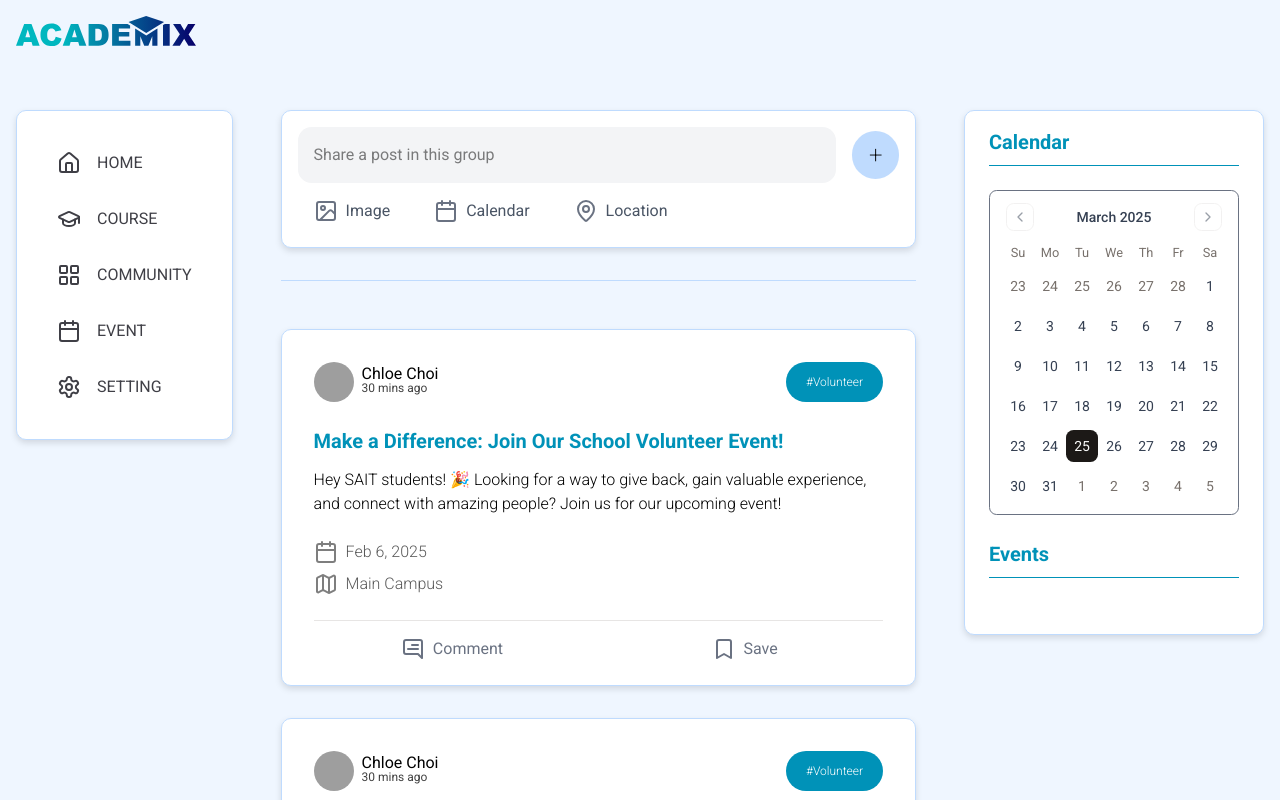
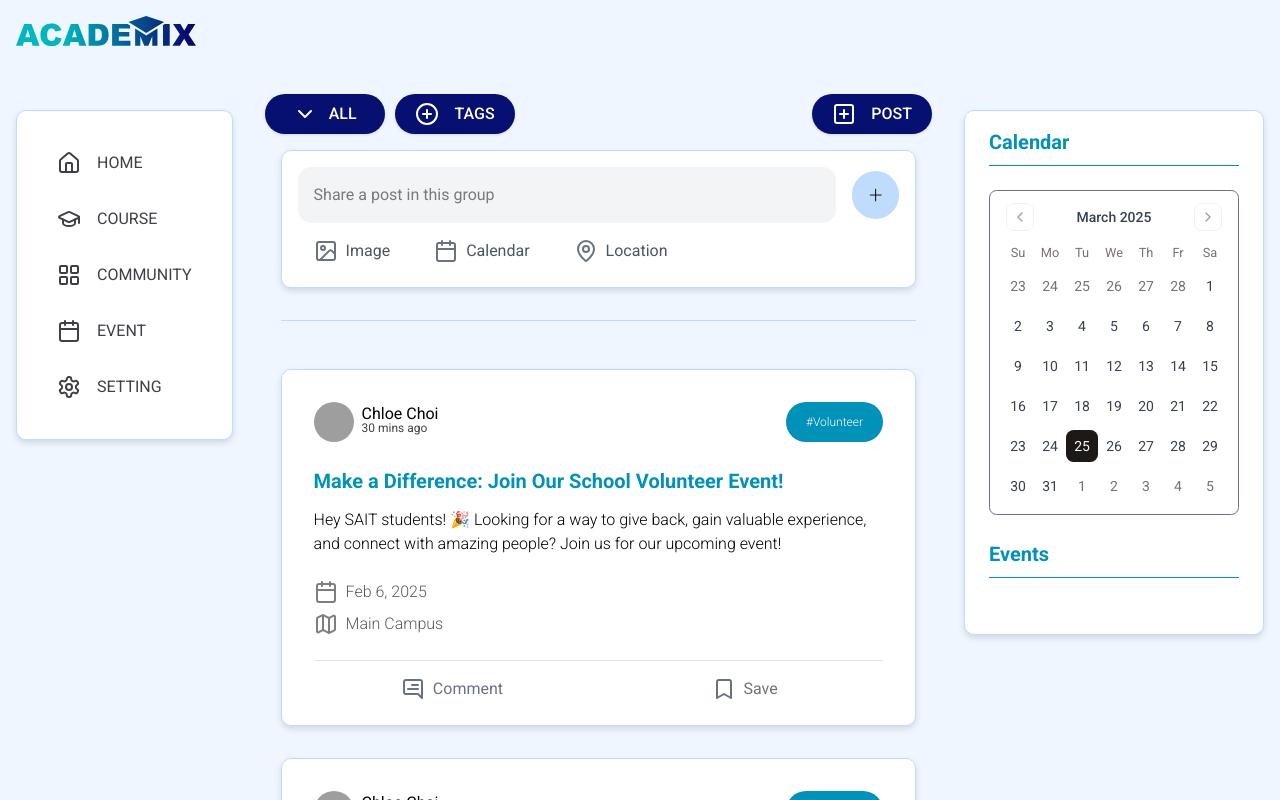
Before and after one commit to NeilMD/react-school-board, a React app in the folder frontend/: page /home in a window 1280 px wide. Shown: the top 800 px of the page. Built offline with nearby package versions, Linux system fonts and the light colour scheme; grey boxes are pictures that could not be loaded; the HTML template or start-up script is replaced by a standard one.

Commit message:
Made button components
Made dropdown button, tag button and post button. The post button does not have functionality, but the others have some functionality. There are some alignment issues I couldnt get to work.

```diff
--- a/frontend/src/pages/home/Home.jsx
+++ b/frontend/src/pages/home/Home.jsx
@@ -5,6 +5,7 @@ import NavHeader from "./components/navheader";
 import CalendarSideBar from "./components/calendarsidebar";
 import { SharePost } from "@/pages/home/components/sharepost";
 import { Separator } from "@/components/ui/separator";
+import {AddPostButton, DropdownButton, SearchableTagInput } from "@/pages/home/components/buttons";
 
 function Home() {
   return (
@@ -17,6 +18,13 @@ function Home() {
           <Sidebar />
         </div>
         <div className="flex basis-8/10 flex-col">
+          <div className="flex justify-between">
+            <div className="flex items-center gap-[10px]">
+              <DropdownButton className="ml-[10px]" /> {/* Spacing not correct, needs alignment  */}
+              <SearchableTagInput />
+            </div>
+            <AddPostButton></AddPostButton>
+          </div>
           <SharePost></SharePost>
           <Separator className="mx-4 mt-4 mb-8 w-[unset] bg-(--academix-blue)" />
           <Post />
--- /dev/null
+++ b/frontend/src/pages/home/components/buttons.jsx
@@ -0,0 +1,141 @@
+import { useState } from "react";
+import { ChevronDown, PlusCircle, Search, X, Square, CheckSquare, PlusSquare } from "lucide-react";
+import { Popover, PopoverTrigger, PopoverContent } from "@/components/ui/popover";
+
+
+export function DropdownButton() {
+  const [selected, setSelected] = useState("ALL");
+  const options = ["New", "Hot", "Best"];
+
+  return (
+    <Popover>
+      <PopoverTrigger asChild>
+        <button
+          className="flex items-center justify-between w-[120px] h-[40px] px-7 bg-[#061071] rounded-[20px] text-[#ffffff] font-medium shadow-sm"
+        >
+          <ChevronDown className="w-6 h-6 text-[#ffffff]" />
+          {selected}
+        </button>
+      </PopoverTrigger>
+      <PopoverContent
+        align="start"
+        className="w-[120px] h-[150px] bg-white shadow-md rounded-[15px] overflow-hidden border-none p-0"
+
+      >
+        {options.map((option) => (
+          <div
+            key={option}
+            onClick={() => setSelected(option)}
+            className="w-full h-[50px] flex items-center justify-center cursor-pointer hover:bg-[#DCEBFF] text-[#000000]"
+          >
+            {option}
+          </div>
+        ))}
+      </PopoverContent>
+    </Popover>
+  );
+}
+
+export function SearchableTagInput() {
+    const [searchTerm, setSearchTerm] = useState("");
+    const [tags, setTags] = useState([]);
+    const [selectedTags, setSelectedTags] = useState(new Set());
+
+    // ✅ Corrected handleAddTag to accept `e`
+    const handleAddTag = (e) => {
+        e.preventDefault(); // Prevents page refresh
+        if (searchTerm.trim() !== "" && !tags.includes(searchTerm)) {
+            setTags([...tags, searchTerm.trim()]);
+            setSearchTerm("");
+        }
+    };
+
+    const toggleSelectTag = (tag) => {
+        const newSelectedTags = new Set(selectedTags);
+        if (newSelectedTags.has(tag)) {
+            newSelectedTags.delete(tag);
+        } else {
+            newSelectedTags.add(tag);
+        }
+        setSelectedTags(newSelectedTags);
+    };
+
+    const removeTag = (tag) => {
+        setTags(tags.filter((t) => t !== tag));
+        setSelectedTags((prev) => {
+            const newSet = new Set(prev);
+            newSet.delete(tag);
+            return newSet;
+        });
+    };
+
+    return (
+        <Popover>
+            <PopoverTrigger asChild>
+                <button className="flex items-center justify-between w-[120px] h-[40px] px-5 bg-[#061071] rounded-[20px] text-[#ffffff] font-medium shadow-sm">
+                    <PlusCircle className="w-6 h-6 text-[#ffffff]" />
+                    TAGS
+                </button>
+            </PopoverTrigger>
+            <PopoverContent align="start" className="w-[300px] bg-[#DCEBFF] shadow-md rounded-[15px] overflow-hidden border-none p-0">
+                <div className="p-2 relative">
+                    <div className="flex items-center border-none px-2 rounded-md">
+                        <Search className="w-5 h-5 text-gray-400 mr-2" />
+                        <input
+                            type="text"
+                            placeholder="Search tags"
+                            value={searchTerm}
+                            onChange={(e) => setSearchTerm(e.target.value)}
+                            onKeyDown={(e) => {
+                                if (e.key === "Enter") {
+                                    handleAddTag(e);
+                                }
+                            }}
+                            className="w-full p-2 border-none outline-none focus:ring-0"
+                        />
+                        {searchTerm && (
+                            <button type="button" onClick={() => setSearchTerm("")} className="ml-2">
+                                <X className="w-5 h-5 cursor-pointer text-gray-400" />
+                            </button>
+                        )}
+                    </div>
+                </div>
+                {tags.length > 0 && (
+                    <div className="w-full bg-white shadow-md rounded-b-[15px] p-2 max-h-[150px] overflow-y-auto">
+                        {tags.map((tag) => (
+                            <div
+                                key={tag}
+                                className="w-full h-[50px] flex items-center justify-between px-4 cursor-pointer rounded-md text-[#000000]"
+                                onClick={() => toggleSelectTag(tag)}
+                            >
+                                {selectedTags.has(tag) ? (
+                                    <CheckSquare className="w-5 h-5 text-[#061071]" />
+                                ) : (
+                                    <Square className="w-5 h-5 text-gray-400" />
+                                )}
+                                <span className="text-[14px]">{tag}</span>
+                                <button type="button" onClick={(e) => { e.stopPropagation(); removeTag(tag); }}>
+                                    <X className="w-5 h-5 cursor-pointer text-gray-400" />
+                                </button>
+                            </div>
+                        ))}
+                    </div>
+                )}
+            </PopoverContent>
+        </Popover>
+    );
+}
+
+export function AddPostButton() {
+
+    return (
+        <div>
+            <button
+            className="flex items-center justify-between w-[120px] h-[40px] px-5 bg-[#061071] rounded-[20px] text-[#ffffff] font-medium shadow-sm"
+          >
+            <PlusSquare className="w-6 h-6 text-[#ffffff]" />
+            POST
+          </button>
+        </div>
+    );
+}
```
